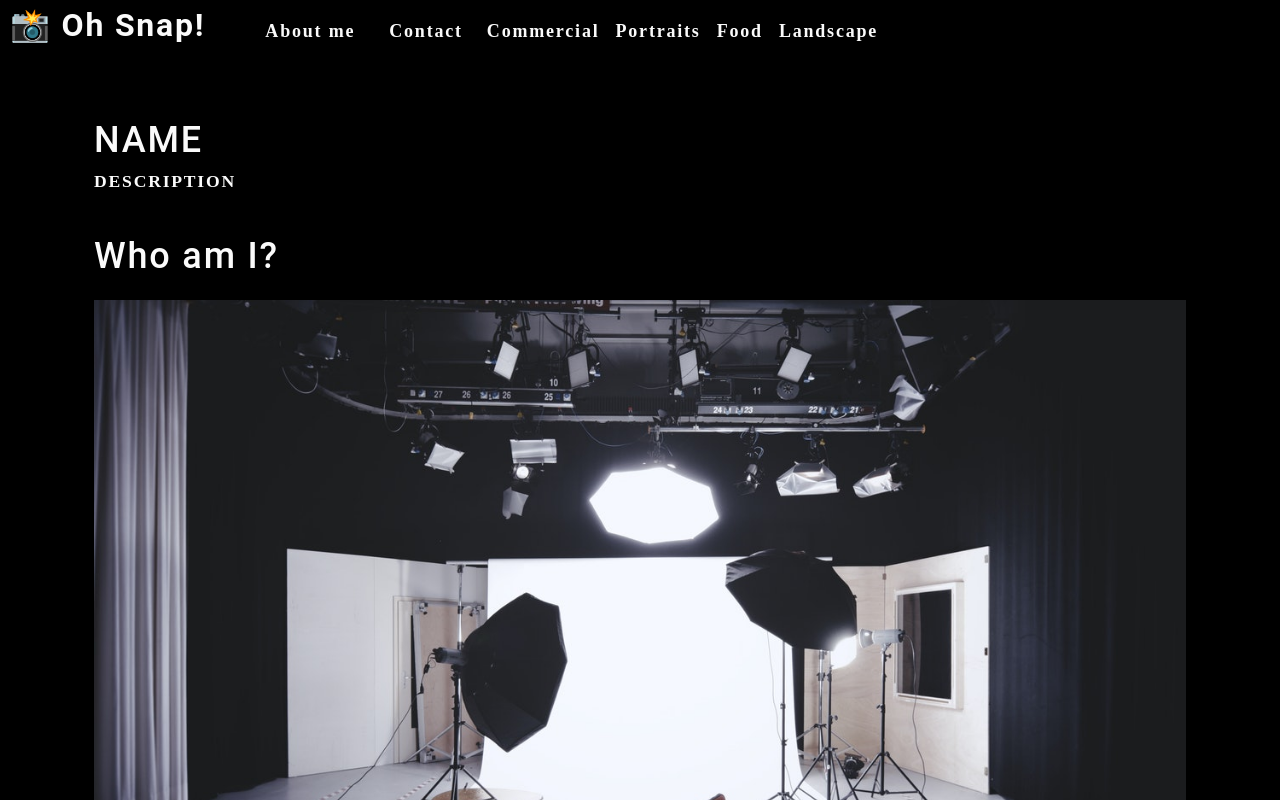
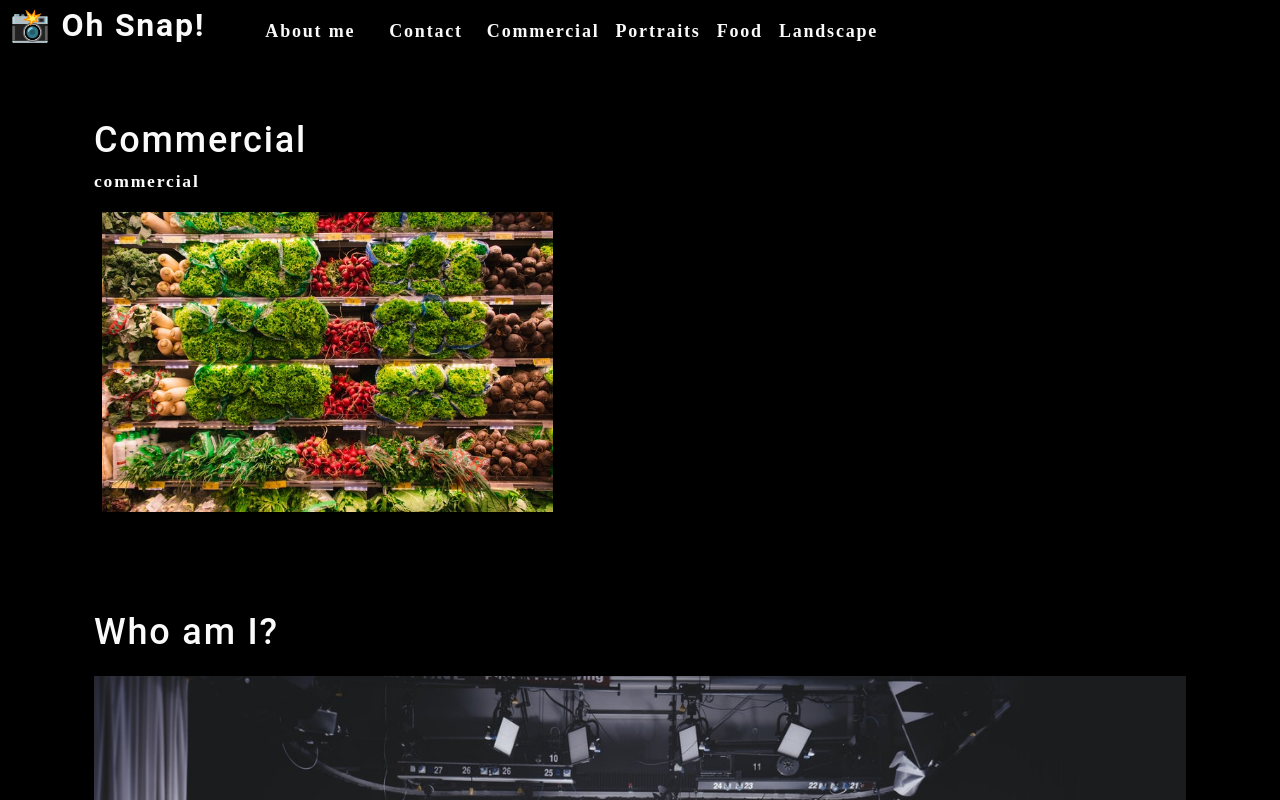
Before and after one commit to Jaswal1p/photo-port, a React (Create React App) app: page / in a window 1280 px wide. Shown: the top 800 px of the page. Built offline with nearby package versions, Linux system fonts and the light colour scheme.

Commit message:
created galley component and connected to iages

```diff
--- a/src/components/Gallery/index.js
+++ b/src/components/Gallery/index.js
@@ -1,13 +1,32 @@
 import React from 'react';
+import { capitalizeFirstLetter } from '../../utils/helpers';
+import photo from "../../assets/small/commercial/0.jpg";
 
-function Gallery() {
+function Gallery(props) {
+
+    const currentCategory ={
+        name: "commercial",
+        description:
+          "Photos of grocery stores, food trucks, and other commercial projects",
+    };
 
     return (
         <section>
 
-            <h1>NAME</h1>
+            <h1>{capitalizeFirstLetter(currentCategory.name)}</h1>
 
-            <p>DESCRIPTION</p>
+            <p>{currentCategory.name}</p>
+
+            <div>
+                <img src={photo}
+
+                alt="Commercial Example"
+
+                className="img-thumbnail mx-1"
+
+                />
+
+            </div>
 
         </section>
     );
```
